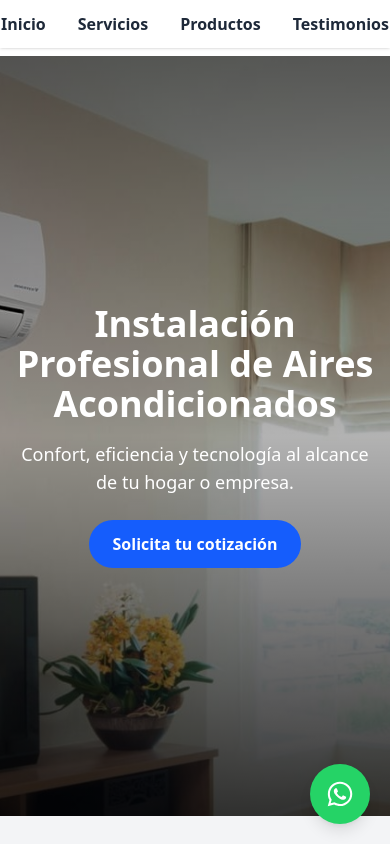
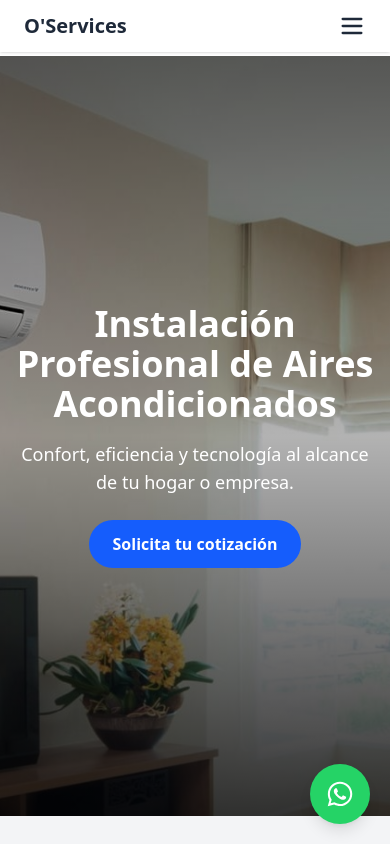
Before and after one commit to LuisAngelAlmazan/Aires-Acondicionados, a React (Vite) app: page / in a window 390 px wide. Shown: the top 844 px of the page. Built offline with nearby package versions, Linux system fonts and the light colour scheme.

Commit message:
cambios en el navbar

```diff
--- a/src/components/Navbar.tsx
+++ b/src/components/Navbar.tsx
@@ -1,47 +1,50 @@
 // src/components/Navbar.tsx
-import React from 'react';
+'use client';
+import React, { useState } from 'react';
+import { Menu, X } from 'lucide-react';
 
 const Navbar = () => {
+  const [menuOpen, setMenuOpen] = useState(false);
+
   const handleScroll = (e: React.MouseEvent<HTMLAnchorElement>, id: string) => {
     e.preventDefault();
     const target = document.getElementById(id);
     if (target) {
       target.scrollIntoView({ behavior: 'smooth' });
+      setMenuOpen(false); // Cierra el menú en móvil al dar clic
     }
   };
 
   return (
     <nav className="fixed top-0 left-0 w-full bg-white shadow z-50">
-      <div className="container mx-auto px-6 py-3 flex justify-center space-x-8">
-        <a
-          href="#inicio"
-          onClick={(e) => handleScroll(e, 'inicio')}
-          className="hover:text-blue-600 font-semibold"
+      <div className="container mx-auto px-6 py-3 flex items-center justify-between">
+        <div className="text-xl font-bold">O'Services</div>
+
+        {/* Botón de menú hamburguesa (solo visible en móvil) */}
+        <button
+          onClick={() => setMenuOpen(!menuOpen)}
+          className="md:hidden focus:outline-none"
         >
-          Inicio
-        </a>
-        <a
-          href="#servicios"
-          onClick={(e) => handleScroll(e, 'servicios')}
-          className="hover:text-blue-600 font-semibold"
+          {menuOpen ? <X size={28} /> : <Menu size={28} />}
+        </button>
+
+        {/* Links (desktop y mobile) */}
+        <div
+          className={`${
+            menuOpen ? 'block' : 'hidden'
+          } absolute top-full left-0 w-full bg-white md:static md:flex md:items-center md:space-x-8 md:w-auto`}
         >
-          Servicios
-        </a>
-        <a
-          href="#productos"
-          onClick={(e) => handleScroll(e, 'productos')}
-          className="hover:text-blue-600 font-semibold"
-        >
-          Productos
-        </a>
-        <a
-          href="#testimonios"
-          onClick={(e) => handleScroll(e, 'testimonios')}
-          className="hover:text-blue-600 font-semibold"
-        >
-          Testimonios
-        </a>
-
+          {['Inicio', 'Servicios', 'Productos', 'Testimonios'].map((label) => (
+            <a
+              key={label}
+              href={`#${label.toLowerCase()}`}
+              onClick={(e) => handleScroll(e, label.toLowerCase())}
+              className="block px-6 py-3 md:p-0 hover:text-blue-600 font-semibold"
+            >
+              {label}
+            </a>
+          ))}
+        </div>
       </div>
     </nav>
   );
```
